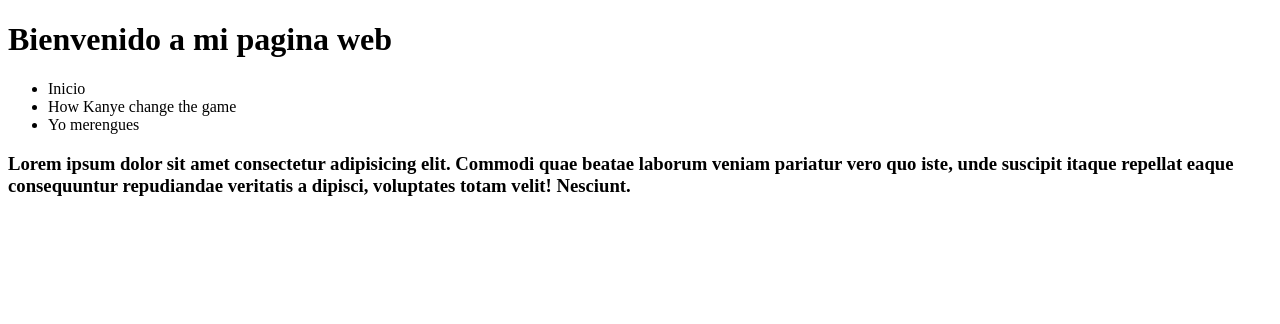
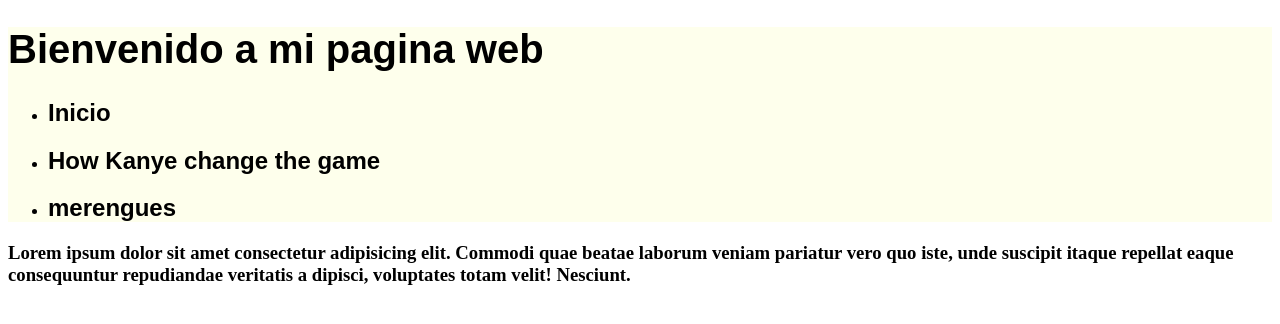
Before and after one commit to aminBenja/repaso-html, a plain HTML site: page index.html in a window 1280 px wide. Drawn offline with Linux system fonts and the light colour scheme.

Commit message:
ya me enfade

```diff
--- a/index.html
+++ b/index.html
@@ -6,14 +6,17 @@
     <meta name="viewport" content="width=device-width, initial-scale=1.0">
     <title>Inicio</title>
     <link rel="stylesheet" href="styles.css">
+    <style>
+        @import url('https://fonts.googleapis.com/css2?family=Alegreya+Sans:wght@100&display=swap');
+    </style>
 </head>
 <body>
     <div id="header">
         <h1>Bienvenido a mi pagina web</h1>
         <ul>
-            <li>Inicio</li>
-            <li>How Kanye change the game</li>
-            <li>Yo merengues</li>
+            <li><h2>Inicio</h2></li>
+            <li><h2>How Kanye change the game</h2></li>
+            <li><h2>merengues</h2></li>
         </ul>
     </div>
 
--- a/styles.css
+++ b/styles.css
@@ -0,0 +1,7 @@
+#header{
+   background-color: #feffec;
+   font-family: 'Alegreya Sans', sans-serif;
+}
+#header h1{
+    font-size: 250%;
+}
```
